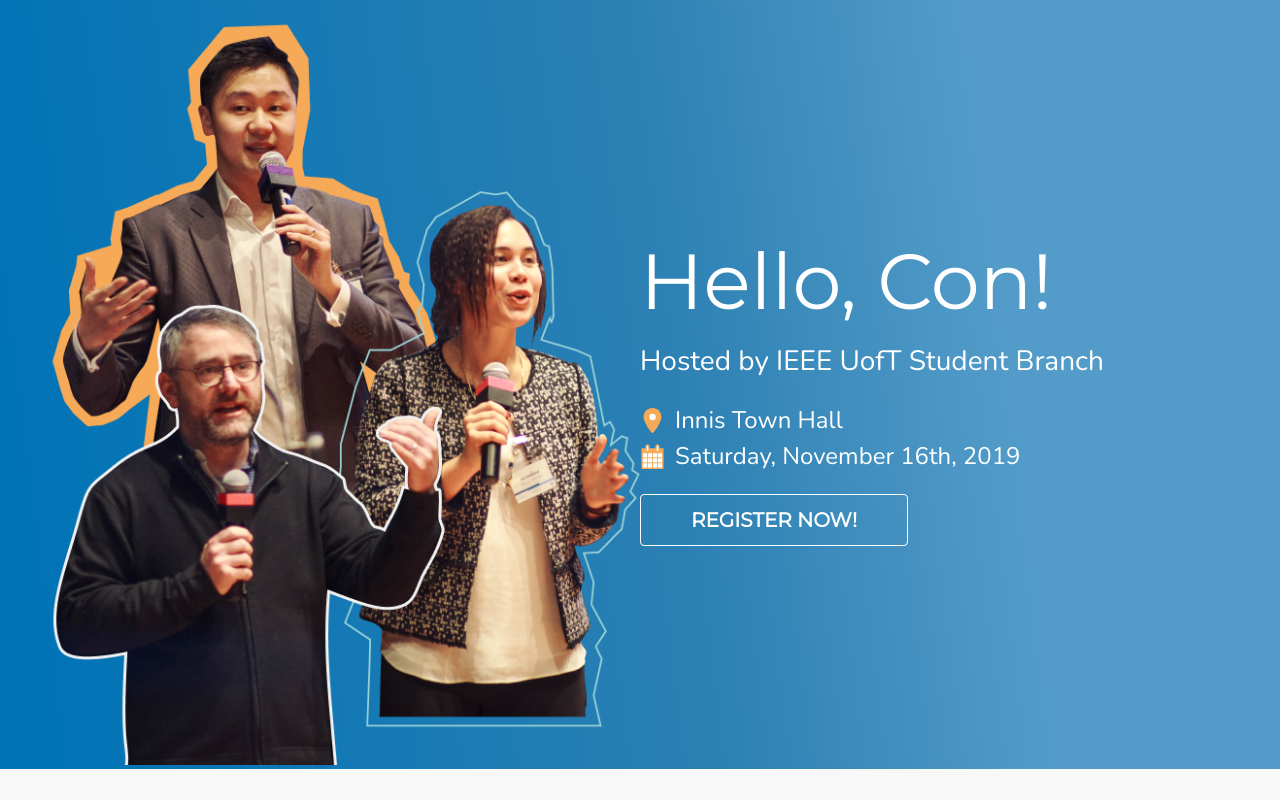
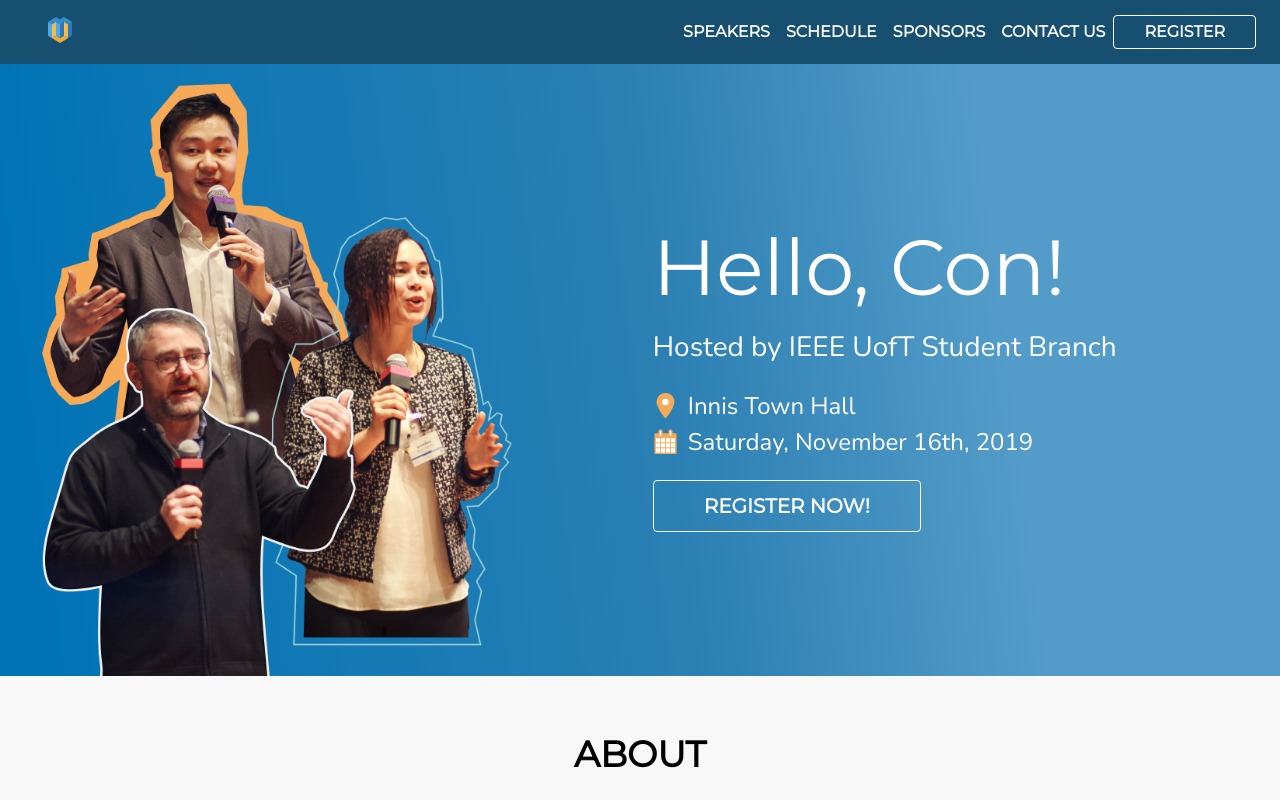
Before and after one commit to rayraykay/hellocon-2020, a React (Create React App) app: page / in a window 1280 px wide. Shown: the top 800 px of the page. Built offline with nearby package versions, Linux system fonts and the light colour scheme.

Commit message:
Finish landing and menu bar with mobile responsiveness

```diff
--- a/public/index.html
+++ b/public/index.html
@@ -7,7 +7,7 @@
     <meta name="theme-color" content="#000000" />
     <meta
       name="description"
-      content="Web site created using create-react-app"
+      content="Hello, Con! hosted by IEEE UofT"
     />
     <link rel="apple-touch-icon" href="logo192.png" />
     <!--
--- a/src/App.js
+++ b/src/App.js
@@ -13,7 +13,7 @@
 function App() {
   return (
     <>
-      {/*<MenuBar />*/}
+      <MenuBar />
       <Landing />
       <About />
       <Countdown />
--- a/src/App.scss
+++ b/src/App.scss
@@ -1,9 +1,21 @@
-@import "./constants/sizes.scss";
+@import "./constants/sizes";
 
 body {
   margin: 0;
   -webkit-font-smoothing: antialiased;
   -moz-osx-font-smoothing: grayscale;
+}
+
+.Text__Button {
+  color: inherit;
+  font-size: 16px;
+  font-weight: 600;
+  line-height: 20px;
+  text-transform: uppercase;
+
+  @media only screen and (max-width: $screen-900) {
+    font-size: 14px;
+  }
 }
 
 .Text__Title {
--- a/src/components/Contact.jsx
+++ b/src/components/Contact.jsx
@@ -36,7 +36,7 @@
 );
 
 const Contact = () => (
-  <Container className="Contact" maxWidth={false}>
+  <Container className="Contact" maxWidth={false} id="contact-us">
     <Grid
       container
       direction="column"
--- a/src/components/Landing.jsx
+++ b/src/components/Landing.jsx
@@ -84,10 +84,14 @@
         alignItems="stretch"
       >
         <Grid
-          className="Landing__People"
           item
           xs={6}
           sm={6}
+          container
+          direction="column"
+          justify="flex-end"
+          alignItems="flex-start"
+          className="Landing__People"
         >
           <img src={require("../images/Ppl.png")} alt="landing speakers"/>
         </Grid>
--- a/src/components/Landing.scss
+++ b/src/components/Landing.scss
@@ -10,17 +10,19 @@
   padding-bottom: 20px;
 }
 
+.Landing__Info {
+  padding: 1vw;
+}
+
 .Landing__People {
   & img {
-    max-width: 100%;
+    max-width: 80%;
   }
 }
 
-.Landing__Details {
-  .Landing__Icon {
-    max-height: 25px;
-    padding: 5px 10px 5px 0;
-  }
+.Landing__Icon {
+  max-height: 25px;
+  padding: 5px 10px 5px 0;
 }
 
 .Landing__Register {
--- a/src/components/MenuBar.jsx
+++ b/src/components/MenuBar.jsx
@@ -1,31 +1,78 @@
-import React from 'react';
+import React, { useState, useCallback } from 'react';
+import Hidden from '@material-ui/core/Hidden';
 import AppBar from '@material-ui/core/AppBar';
 import Toolbar from '@material-ui/core/Toolbar';
 import Container from '@material-ui/core/Container';
 import Button from '@material-ui/core/Button';
-import IconButton from '@material-ui/core/IconButton';
+import Grid from '@material-ui/core/Grid';
+import IconButton from "@material-ui/core/IconButton";
+import Menu from '@material-ui/core/Menu';
+import MenuItem from '@material-ui/core/MenuItem';
 import MenuIcon from '@material-ui/icons/Menu';
 
 import './MenuBar.scss';
 
-const MenuBar = () => (
-  <>
-    <AppBar className="MenuBar" position="sticky">
+const MenuBar = () => {
+  const [anchorEl, setAnchorEl] = useState(null);
+
+  const handleClick = event => setAnchorEl(event.currentTarget);
+
+  const handleClose = () => setAnchorEl(null);
+
+  return (<>
+    <Hidden xsDown>
+      <AppBar className="MenuBar" position="static">
         <Toolbar className="MenuBar__Toolbar">
           <Container className="MenuBar__Icon">
             <img src={require("../images/CubeyBoi.svg")} alt="menu bar hellocon icon"/>
           </Container>
-        {/*<IconButton edge="start" color="inherit" aria-label="menu">
-          <MenuIcon />
-        </IconButton>*/}
-        <Button href="#speakers" color="inherit" className="MenuBar__Speakers">Speakers</Button>
-        <Button href="#schedule" color="inherit" className="MenuBar__Schedule">Schedule</Button>
-        <Button href="#sponsors" color="inherit" className="MenuBar__Sponsors">Sponsors</Button>
-        <Button href="#contact-us" color="inherit" className="MenuBar__ContactUs">Contact Us</Button>
-        <Button href="#register" color="inherit" className="MenuBar__Register">Register</Button>
+          <Button href="#speakers" color="inherit" className="MenuBar__Speakers Text__Button">Speakers</Button>
+          <Button href="#schedule" color="inherit" className="MenuBar__Schedule Text__Button">Schedule</Button>
+          <Button href="#sponsors" color="inherit" className="MenuBar__Sponsors Text__Button">Sponsors</Button>
+          <Button href="#contact-us" color="inherit" className="MenuBar__ContactUs Text__Button">Contact Us</Button>
+          <Button href="#register" color="inherit" className="MenuBar__Register Text__Button">Register</Button>
         </Toolbar>
       </AppBar>
-  </>
-);
+    </Hidden>
+    <Hidden smUp>
+      <Grid
+        container
+        direction="row"
+        justify="flex-end"
+        alignItems="flex-start"
+        className="MenuBar--small"
+      >
+        <Grid item>
+          <IconButton onClick={handleClick}>
+            <MenuIcon className="MenuBar__MenuIcon" />
+          </IconButton>
+          <Menu
+            anchorEl={anchorEl}
+            keepMounted
+            open={Boolean(anchorEl)}
+            onClose={handleClose}
+            className="MenuBar__Menu"
+          >
+            <MenuItem className="MenuBar__MenuItem">
+              <Button href="#speakers" onClick={handleClose} className="MenuBar__MenuButton Text__Button">Speakers</Button>
+            </MenuItem>
+            <MenuItem className="MenuBar__MenuItem">
+              <Button href="#schedule" onClick={handleClose} className="MenuBar__MenuButton Text__Button">Schedule</Button>
+            </MenuItem>
+            <MenuItem className="MenuBar__MenuItem">
+              <Button href="#sponsors" onClick={handleClose} className="MenuBar__MenuButton Text__Button">Sponsors</Button>
+            </MenuItem>
+            <MenuItem className="MenuBar__MenuItem">
+              <Button href="#contact-us" onClick={handleClose} className="MenuBar__MenuButton Text__Button">Contact Us</Button>
+            </MenuItem>
+            <MenuItem className="MenuBar__MenuItem--Register">
+              <Button href="#register" className="MenuBar__Register Text__Button">Register</Button>
+            </MenuItem>
+          </Menu>
+        </Grid>
+      </Grid>
+    </Hidden>
+  </>);
+};
 
 export default MenuBar;
--- a/src/components/MenuBar.scss
+++ b/src/components/MenuBar.scss
@@ -1,7 +1,12 @@
 @import "../constants/colors";
+@import "../constants/sizes";
 
 .MenuBar {
   background-color: $hellocon-blue;
+
+  &--small {
+    background: $hellocon-landing-background;
+  }
 }
 
 .MenuBar__Icon {
@@ -16,4 +21,35 @@
   border-color: white;
   border-style: solid;
   border-width: 1px;
+  padding-right: 30px;
+  padding-left: 30px;
 }
+
+// Terrible... but they don't make accessing the inner element easy
+.MuiMenu-paper {
+  width: 50%;
+  background-color: $hellocon-blue;
+  color: white;
+
+  @media only screen and (max-width: $screen-450) {
+    width: 100%;
+  }
+}
+
+.MenuBar__MenuItem {
+  padding: 0;
+
+  .MenuBar__MenuButton {
+    width: 100%;
+    height: 100%;
+  }
+
+  &--Register {
+    display: flex;
+    justify-content: center;
+  }
+}
+
+.MenuBar__MenuIcon {
+  color: white;
+}
--- a/src/components/Schedule.jsx
+++ b/src/components/Schedule.jsx
@@ -46,7 +46,7 @@
     </Grid>
   ));
 
-  return (<Container className="Schedule">
+  return (<Container className="Schedule" id="schedule">
     <Grid
       container
       direction="column"
--- a/src/components/Speakers.jsx
+++ b/src/components/Speakers.jsx
@@ -45,7 +45,7 @@
   const goNextSmallSlide = useCallback(() => smallSlider.current.slickNext(), []);
 
   return (
-  <Container className="Speakers" maxWidth={false}>
+  <Container className="Speakers" maxWidth={false} id="speakers">
     <Grid
       container
       direction="column"
--- a/src/constants/colors.scss
+++ b/src/constants/colors.scss
@@ -1,3 +1,4 @@
 $hellocon-blue: #164F70;
 $hellocon-grey: #F8F8F8;
 $hellocon-white: #F2F2F2;
+$hellocon-landing-background: linear-gradient(262.72deg, #539CC9 22.55%, #2C80B3 47.86%, #0073B6 95.84%);
```
Lines whose indentation alone changed are shown as unchanged.
